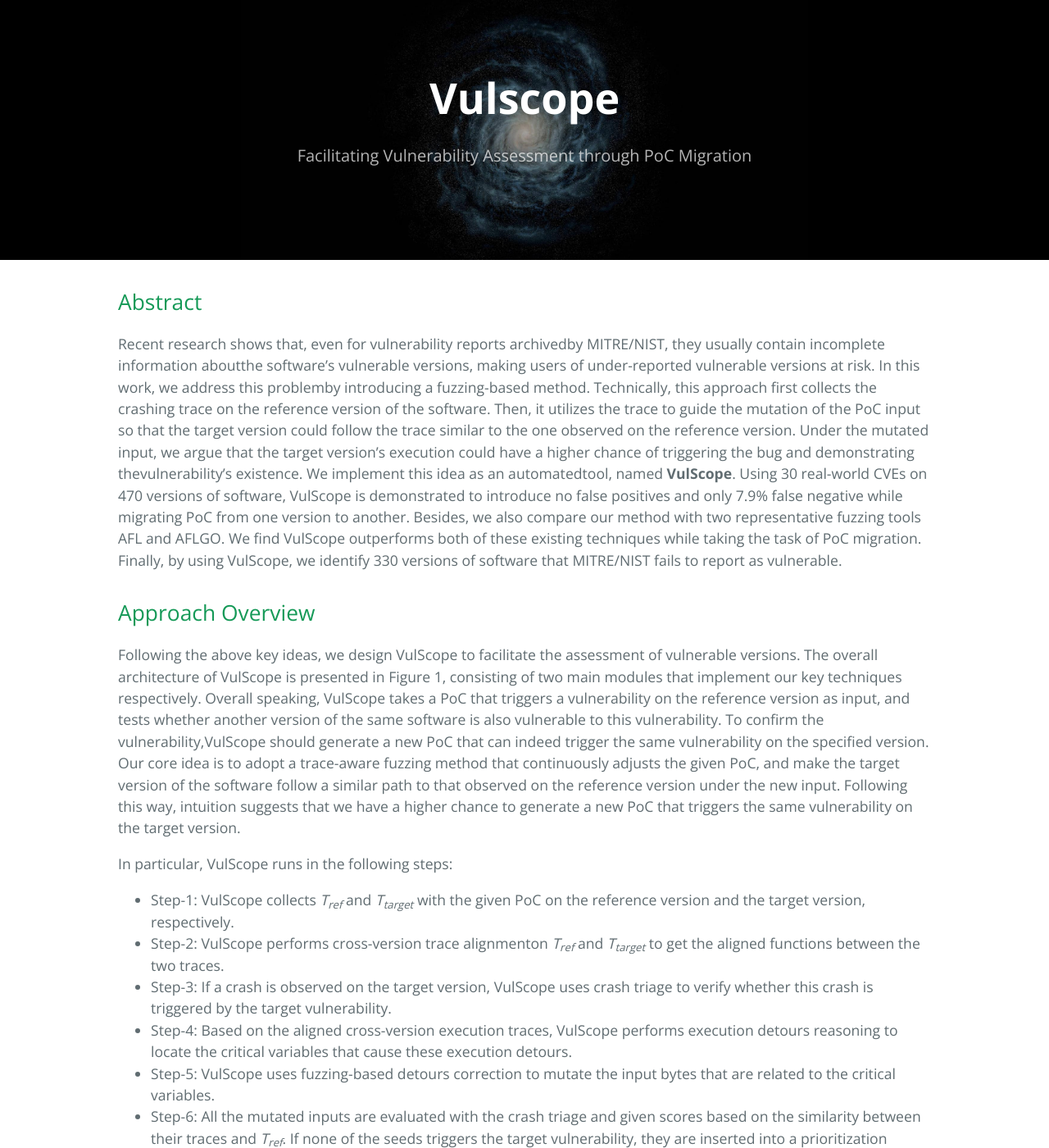
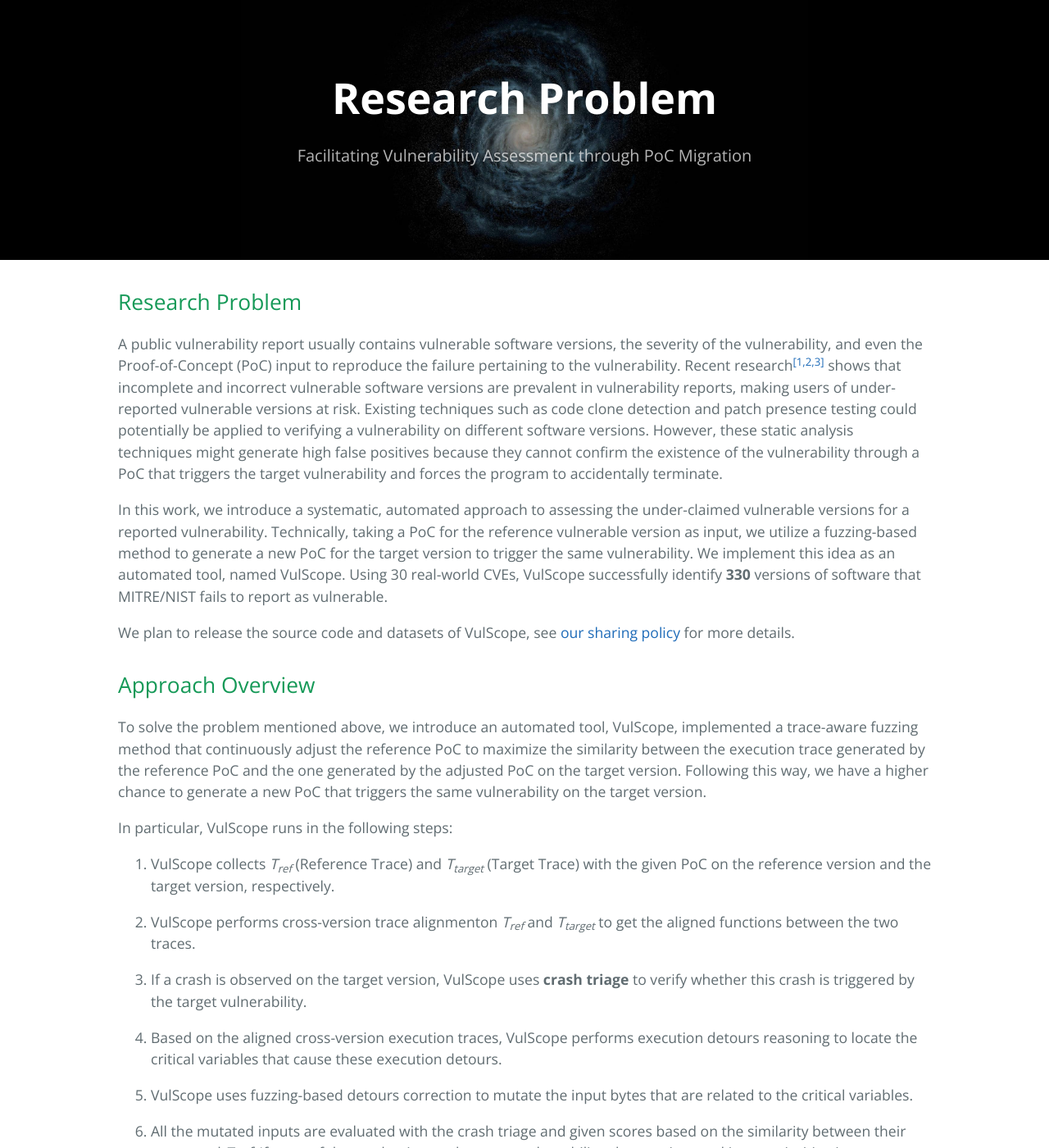
Before and after one commit to seclab-fudan/VulScope, a Jekyll site: the page built from index.md, in a window 1280 px wide and 1400 px high. Shown: the whole window at 82% size. Built offline with Jekyll 4.4.1, drawn with Linux system fonts in a browser that asks for light colours; our own code applies the rules of GitHub Pages for plain Markdown files; some of the changed text lies outside the part shown.

Commit message:
VulScope new webpage upload

```diff
--- a/index.md
+++ b/index.md
@@ -1,39 +1,39 @@
 ---
 layout: default
-title: Vulscope
 ---
 
-## Abstract
+## Research Problem
 
-Recent research shows that, even for vulnerability reports archivedby MITRE/NIST, they usually contain incomplete information aboutthe software’s vulnerable versions, making users of under-reported vulnerable versions at risk. In this work, we address this problemby introducing a fuzzing-based method. Technically, this approach first collects the crashing trace on the reference version of the software. Then, it utilizes the trace to guide the mutation of the PoC input so that the target version could follow the trace similar to the one observed on the reference version. Under the mutated input, we argue that the target version’s execution could have a higher chance of triggering the bug and demonstrating thevulnerability’s existence. We implement this idea as an automatedtool, named **VulScope**. Using 30 real-world CVEs on 470 versions of software, VulScope is demonstrated to introduce no false positives and only 7.9% false negative while migrating PoC from one version to another. Besides, we also compare our method with two representative fuzzing tools AFL and AFLGO. We find VulScope outperforms both of these existing techniques while taking the task of PoC migration. Finally, by using VulScope, we identify 330 versions of software that MITRE/NIST fails to report as vulnerable.
+A public vulnerability report usually contains vulnerable software versions, the severity of the vulnerability, and even the Proof-of-Concept (PoC) input to  reproduce  the  failure  pertaining  to  the  vulnerability. Recent research<sup>[[1,2,3]](#reference)</sup> shows that incomplete and incorrect vulnerable software versions are prevalent in vulnerability reports, making users of under-reported vulnerable versions at risk. Existing techniques such as code clone detection and patch presence testing could potentially be applied to verifying a vulnerability on different software versions. However, these static analysis techniques might generate high false positives because they cannot confirm the existence of the vulnerability through a PoC that triggers the target vulnerability and forces the program to accidentally terminate.
 
+In this work, we introduce a systematic, automated approach to assessing the under-claimed vulnerable versions for a reported vulnerability. Technically, taking a PoC for the reference vulnerable version as input, we utilize a fuzzing-based method to generate a new PoC for the target version to trigger the same vulnerability. We implement this idea as an automated tool, named VulScope. Using 30 real-world CVEs, VulScope successfully identify **330**
+versions of software that MITRE/NIST fails to report as vulnerable.
 
+We plan to release the source code and datasets of VulScope, see [our sharing policy](#open-source-protocol) for more details.
 
 ## Approach Overview
 
-Following the above key ideas, we design VulScope to facilitate the assessment of vulnerable versions. The overall architecture of VulScope is presented in Figure 1, consisting of two main modules that implement our key techniques respectively. Overall speaking, VulScope takes a PoC that triggers a vulnerability on the reference version as input, and tests whether another version of the same software is also vulnerable to this vulnerability. To confirm the vulnerability,VulScope should generate a new PoC that can indeed trigger the same vulnerability on the specified version. Our core idea is to adopt a trace-aware fuzzing method that continuously adjusts the given PoC, and make the target version of the software follow a similar path to that observed on the reference version under the new input. Following this way, intuition suggests that we have a higher chance to generate a new PoC that triggers the same vulnerability on the target version.
+To solve the problem mentioned above, we introduce an automated tool, VulScope, implemented a trace-aware fuzzing method that continuously adjust the reference PoC  to maximize the similarity between the execution trace generated by the reference PoC and the one generated by the adjusted PoC on the target version. Following this way,  we have a higher chance to generate a new PoC that triggers the same vulnerability on the target version.
 
 In particular, VulScope runs in the following steps:
-- Step-1: VulScope collects *T<sub>ref</sub>*  and *T<sub>target</sub>* with the given PoC on the reference version and the target version, respectively.
-- Step-2: VulScope performs cross-version trace alignmenton *T<sub>ref</sub>* and *T<sub>target</sub>* to get the aligned functions between the two traces.
-- Step-3: If a crash is observed on the target version, VulScope uses crash triage to verify whether this crash is triggered by the target vulnerability.
-- Step-4: Based on the aligned cross-version execution traces, VulScope performs execution detours reasoning to locate the critical variables that cause these execution detours.
-- Step-5: VulScope uses fuzzing-based detours correction to mutate the input bytes that are related to the critical variables.
-- Step-6: All the mutated inputs are evaluated with the crash triage and given scores based on the similarity between their traces and *T<sub>ref</sub>*. If none of the seeds triggers the target vulnerability, they are inserted into a prioritization queue according to their scores. The seed with the highest score will be selected for next round of mutation (goto Step-4).
 
-<div align=center><img src="Figure-1.jpg" alt="0001" style="zoom:50%;" div align=center/></div>
+1. VulScope collects *T<sub>ref</sub>* (Reference Trace) and *T<sub>target</sub>* (Target Trace) with the given PoC on the reference version and the target version, respectively.
 
-<center><b>Figure 1: System Overview for PoC Migration</b></center>
+2. VulScope performs cross-version trace alignmenton *T<sub>ref</sub>* and *T<sub>target</sub>* to get the aligned functions between the two traces.
 
-## Implementation
+3. If a crash is observed on the target version, VulScope uses **crash triage** to verify whether this crash is triggered by the target vulnerability.
 
-(coming soon)
+4. Based on the aligned cross-version execution traces, VulScope performs execution detours reasoning to locate the critical variables that cause these execution detours.
 
+5. VulScope uses fuzzing-based detours correction to mutate the input bytes that are related to the critical variables.
 
+6. All the mutated inputs are evaluated with the crash triage and given scores based on the similarity between their traces and *Tref*. If none of the seeds triggers the target vulnerability, they are inserted into a prioritization queue according to their scores. The seed with the highest score will be selected for next round of mutation (goto Step-4).
 
-## Research Paper
+![image-20210615153253528](./img/image-20210615153253528.png)
 
-[<u>ACM CCS 2021</u>] **Facilitating Vulnerability Assessment through PoC Migration**
+## Paper Info
+
+[ACM CCS 2021] **Facilitating Vulnerability Assessment through PoC Migration**
 
 *Jiarun Dai, Yuan Zhang, Hailong Xu, Haiming Lyu, Zicheng Wu, Xinyu Xing, Min Yang.*
 
@@ -41,18 +41,71 @@ To appear in the 28th ACM Conference on Computer and Communications Security (CC
 
 
 
-## Team
+## Open Source Protocol
 
-Jiarun Dai, Ph.D student, CS, Fudan University
+> This protocol is referenced from [Android Malware Genome Project](http://www.malgenomeproject.org/policy.html)
 
-Hailong Xu, M.S. student(Graduated), CS, Fudan University
+In order to further complement the incomplete vulnerability reports in existing vulnerability databases (e.g. MITRE) and to make them better understood and implemented by the research community, we are pleased to release our tool VulScope and dataset to the community. However, in order to avoid misuse of our tool and dataset, we feel that some sort of authentication is necessary to verify the identity of the user or to require the necessary justification, rather than making the dataset fully public. For this reason, if you are interested in obtaining access to our datasets, please read the following instructions carefully before sending us an email.
 
-[Yuan Zhang](https://yuanxzhang.github.io/), Associate Professor, CS, Fudan University
+1. If you are currently in academia:
 
-Haiming Lyu, M.S. student, CS, Fudan University
+   If you are a student (or postdoc), please have your advisor (or host) send us an access email. If you are a faculty member, please send us an email from your university email account.
 
-Zicheng Wu, M.S. student, CS, Fudan University
+   In your email, please include your name, affiliation, and home page (if we do not recognize each other). This information is required only for verification purposes. Please note that if we are unable to determine your identity or affiliation, your request may be ignored.
 
-[Xinyu Xing](http://xinyuxing.org/), Assistant Professor, IST, Pennsylvania State University
+2. If you are currently in industry (including research labs):
 
-Min Yang, Professor, CS, Fudan University
+   Please send us an email from your company's email account. In the email, please briefly introduce yourself (e.g., name and title - in case we don't know each other) and your company.
+
+   In the email, please include a certified letter (PDF format) on official letterhead. The supporting letter needs to acknowledge the "VulScope" project at Fudan University and clearly state the reason for requesting the dataset and source code. Also, confirm that the dataset will not be shared with others without our permission.
+
+3. We emphasize that we will ignore emails that do not follow the above instructions. Please note that we may disclose on this page the list of universities, research labs, and companies that have requested our datasets. Again, you are not allowed to share any samples from our dataset with others without our permission. Sending us an email requesting access to our datasets implies that you are aware of and agree to the above policy.
+
+
+Please send your request emails to Yuan Zhang (yuanxzhang@fudan.edu.cn) AND Dr. Jiarun Dai (14307130122@fudan.edu.cn) with "[VulScope & Dataset Request]" in the subject.
+
+
+
+
+## Dataset
+
+We randomly selected 30 real-world CVE reports from the National Vulnerability Database (NVD). These 30 CVE reports cover 6 broadly adopted software  in  the  user space,  covering  6  types  of  vulnerabilities: heap OOB, stack OOB, divide-by-zero, segmentation fault, integer overflow, and null pointer dereference. To evaluate our tool, we choose 500 unpatched versions listed in Table 1, consisting of 30 reference versions and 470 target versions.
+
+We also prepared the necessary binaries for testing our tool in this dataset and we will publish them in a [zenodo repository]().
+
+<div align="center">
+<img src="./img/image-20210611233459167.png" style="zoom:50%;" />
+</div>
+
+
+## Source Code
+
+We will make the source code of all modules of VulScope publicly available.We also provide two dockers, one for compiling the necessary binaries and the other for using our tool VulScope. you can find them [here]().
+
+
+
+## Team Members
+
+- Jiarun Dai, Ph.D student, CS, Fudan University
+
+- Hailong Xu, M.S. student(Graduated), CS, Fudan University
+
+- [Yuan Zhang](https://yuanxzhang.github.io/), Associate Professor, CS, Fudan University
+
+- Haiming Lyu, M.S. student, CS, Fudan University
+
+- Zicheng Wu, M.S. student, CS, Fudan University
+
+- [Xinyu Xing](http://xinyuxing.org/), Assistant Professor, IST, Pennsylvania State University
+
+- Min Yang, Professor, CS, Fudan University
+
+
+
+## Reference
+
+[1] Oscar Chaparro, Jing Lu, Fiorella Zampetti, Laura Moreno, Massimiliano Di Penta,Andrian Marcus, Gabriele Bavota, and Vincent Ng. 2017.  Detecting MissingInformation in Bug Descriptions. InProceedings of the 11th Joint Meeting onFoundations of Software Engineering (FSE), Paderborn, Germany. 396–407.
+
+[2] Ying Dong, Wenbo Guo, Yueqi Chen, Xinyu Xing, Yuqing Zhang, and Gang Wang.2019. Towards the Detection of Inconsistencies in Public Security VulnerabilityReports. InProceedings of the 28th USENIX Security Symposium (USENIX Security),Santa Clara, CA, USA. 869–885
+
+[3] Dongliang Mu, Alejandro Cuevas, Limin Yang, Hang Hu, Xinyu Xing, Bing Mao,and Gang Wang. 2018. Understanding the Reproducibility of Crowd-reportedSecurity Vulnerabilities. InProceedings of the 27th USENIX Security Symposium(USENIX Security), Baltimore, MD, USA. 919–936
```
